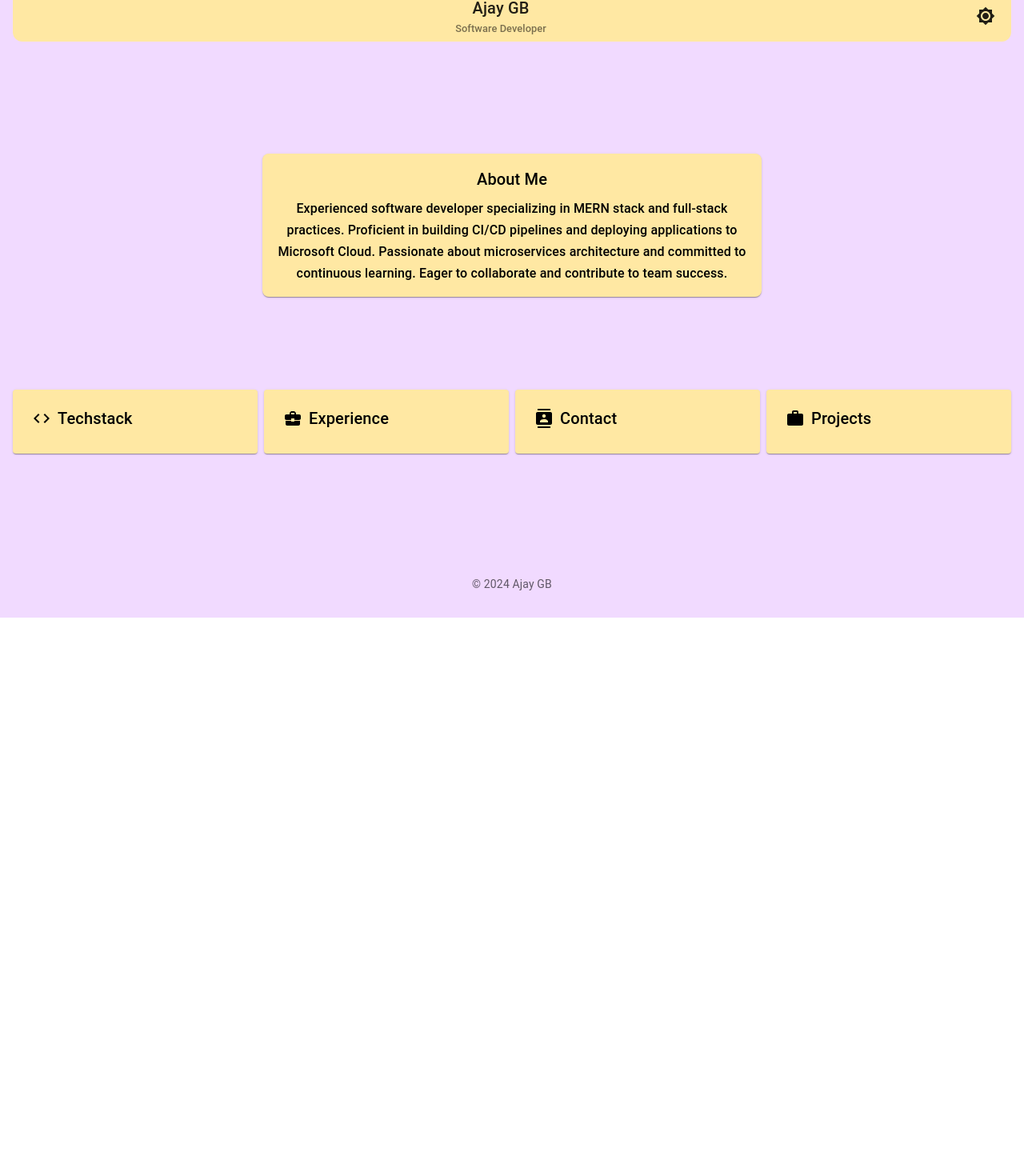
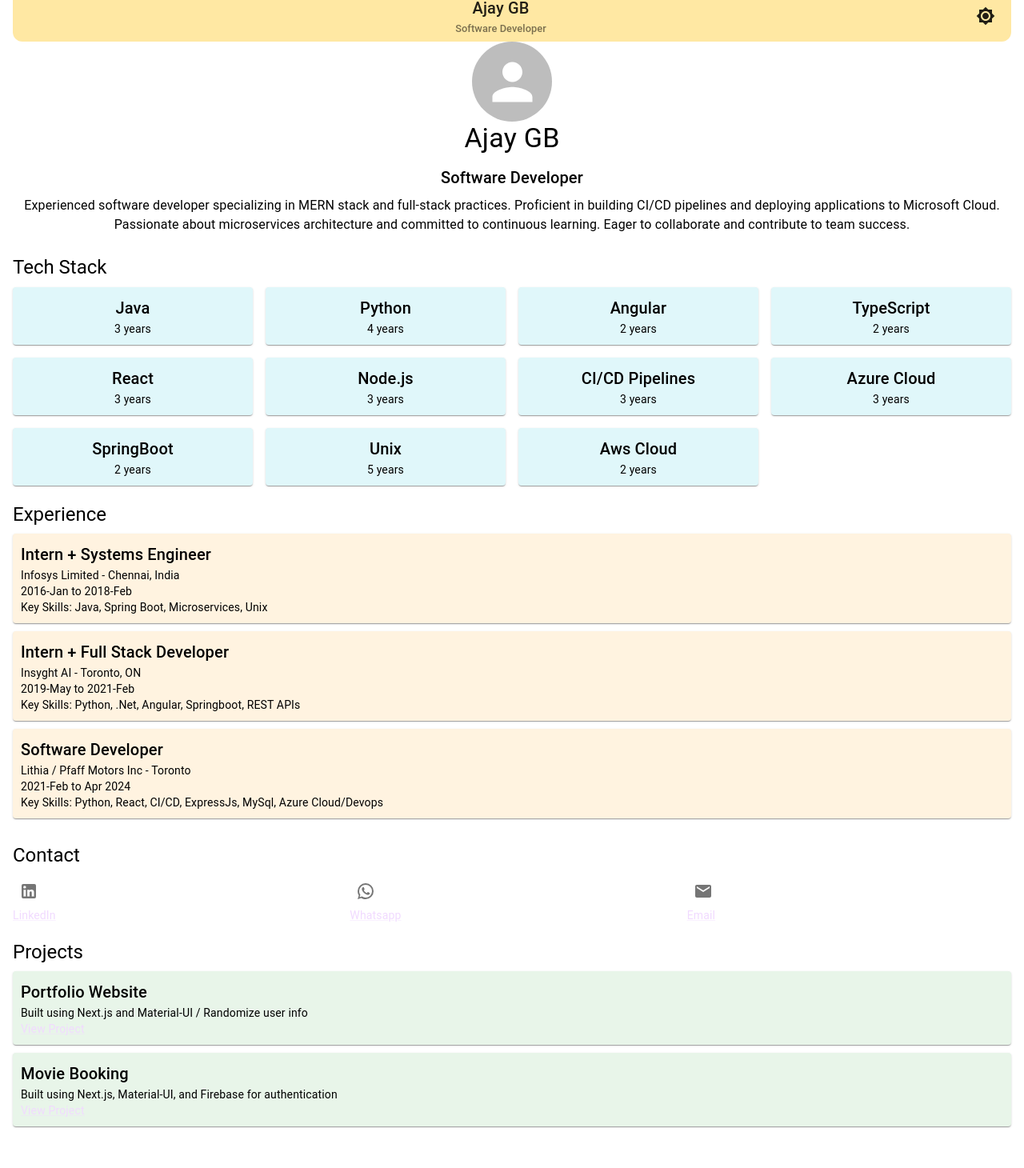
Before and after one commit to ajaygb01/nextjs-portfolio, a Next.js app: page / in a window 1280 px wide. Shown: the part 28-1488 px from the top of the page at 80% size. Before the commit the page ends 800 px from the top, so only its background shows below. Built offline with nearby package versions, Linux system fonts and the light colour scheme.

Commit message:
adding chnages in portfolio

```diff
--- a/app/component/portfolio/portfolioDisplay.tsx
+++ b/app/component/portfolio/portfolioDisplay.tsx
@@ -8,26 +8,14 @@ import {
     IconButton,
     Grid,
     Card,
-    CardContent,
     ThemeProvider,
-    useMediaQuery,
-    useTheme,
-    Dialog,
-    DialogTitle,
-    DialogContent,
-    DialogContentText,
+    Avatar,
+    Link,
 } from '@mui/material'
 import Brightness7Icon from '@mui/icons-material/Brightness7'
 import Brightness4Icon from '@mui/icons-material/Brightness4'
-import {
-    darkTheme,
-    getIcons,
-    icons,
-    lightTheme,
-} from '@/app/state/initialTheme'
+import { darkTheme, lightTheme } from '@/app/state/initialTheme'
 import { FormValues } from '@/app/state/initialState'
-import { get } from 'http'
-import { getSectionContent } from '../sectionGenerator/section'
 
 interface PortfolioDisplayProps {
     formProps: FormValues
@@ -43,23 +31,8 @@ const PortfolioDisplay: React.FC<PortfolioDisplayProps> = ({
     handleClose,
 }) => {
     const [darkMode, setDarkMode] = useState(false)
-    const [prevMode, setPrevMode] = useState(true)
-
-    const [open, setOpen] = useState<{ [key: string]: boolean }>({
-        techstack: false,
-        experience: false,
-        contact: false,
-        about: false,
-        projects: false,
-    })
-
-    const handleToggle = (section: string) => {
-        setOpen((prevOpen) => ({ ...prevOpen, [section]: !prevOpen[section] }))
-    }
 
     const theme = darkMode ? darkTheme : lightTheme
-
-    const sectionContent = getSectionContent(formProps, theme)
 
     return (
         <ThemeProvider theme={theme}>
@@ -71,7 +44,7 @@ const PortfolioDisplay: React.FC<PortfolioDisplayProps> = ({
                     flexDirection: 'column',
                     minHeight: height + 'vh',
                     justifyContent: 'space-between',
-                    backgroundColor: theme.palette.primary.main,
+                    backgroundColor: theme.palette.background.default,
                     color: theme.palette.text.primary,
                 }}
             >
@@ -92,7 +65,7 @@ const PortfolioDisplay: React.FC<PortfolioDisplayProps> = ({
                                 alignItems: 'center',
                             }}
                         >
-                            <Typography variant="h6" component="div" sx={{}}>
+                            <Typography variant="h6" component="div">
                                 {formProps.userInfo.name}
                             </Typography>
                             <Typography
@@ -109,14 +82,7 @@ const PortfolioDisplay: React.FC<PortfolioDisplayProps> = ({
                         <IconButton
                             edge="end"
                             color="inherit"
-                            onClick={() => {
-                                const newPrevMode =
-                                    theme.palette.mode === 'light'
-                                        ? true
-                                        : false
-                                setPrevMode(newPrevMode)
-                                setDarkMode(newPrevMode)
-                            }}
+                            onClick={() => setDarkMode(!darkMode)}
                             aria-label="mode"
                         >
                             {theme.palette.mode === 'light' ? (
@@ -127,159 +93,146 @@ const PortfolioDisplay: React.FC<PortfolioDisplayProps> = ({
                         </IconButton>
                     </Toolbar>
                 </AppBar>
-                {formProps.userInfo.bio && (
-                    <Box
-                        sx={{
-                            display: 'flex',
-                            justifyContent: 'center',
-                            mt: 3,
-                        }}
-                    >
-                        <Box
-                            sx={{
-                                p: 2,
-                                textAlign: 'center',
-                                width: { xs: '100%', md: '50%' },
-                                bgcolor: theme.palette.secondary.main,
-                                boxShadow: 1,
-                                borderRadius: 2,
-                            }}
-                        >
-                            <Typography
-                                variant="h6"
-                                component="div"
-                                gutterBottom
-                            >
-                                About Me
+                <Box sx={{ textAlign: 'center', marginBottom: '20px' }}>
+                    <Avatar
+                        alt={formProps.userInfo.name}
+                        src={formProps.profileImage}
+                        sx={{ width: 100, height: 100, margin: '0 auto' }}
+                    />
+                    <Typography variant="h4" gutterBottom>
+                        {formProps.userInfo.name}
                     </Typography>
-                            <Typography
-                                variant="subtitle1"
-                                component="div"
-                                sx={{
-                                    lineHeight: 1.7,
-                                    fontWeight: 'medium',
-                                }}
-                            >
+                    <Typography variant="h6" gutterBottom>
+                        {formProps.userInfo.title}
+                    </Typography>
+                    <Typography variant="body1" gutterBottom>
                         {formProps.userInfo.bio}
                     </Typography>
                 </Box>
-                    </Box>
-                )}
-                <Box
+
+                {formProps.isTechStack && (
+                    <Box sx={{ marginBottom: '20px' }}>
+                        <Typography variant="h5" gutterBottom>
+                            Tech Stack
+                        </Typography>
+                        <Grid container spacing={2}>
+                            {formProps.techStack.map((tech, index) => (
+                                <Grid item xs={6} sm={4} md={3} key={index}>
+                                    <Card
                                         sx={{
-                        marginBottom: '5px',
+                                            padding: '10px',
+                                            textAlign: 'center',
+                                            backgroundColor: '#e0f7fa',
                                         }}
                                     >
-                    {formProps.isTechStack ||
-                    formProps.isExperience ||
-                    formProps.isContact ||
-                    formProps.isProject ? (
-                        <Grid container spacing={1}>
-                            {Object.keys(getIcons(formProps)).map((section) => (
-                                <Grid item xs={12} sm={6} md={3} key={section}>
-                                    <Card
-                                        sx={{
-                                            backgroundColor:
-                                                theme.palette.secondary.main,
-                                        }}
-                                    >
-                                        <CardContent>
-                                            <Box
-                                                sx={{
-                                                    display: 'flex',
-                                                    flexDirection: 'row',
-                                                    alignItems: 'center',
-                                                }}
-                                                onClick={() =>
-                                                    handleToggle(section)
-                                                }
-                                            >
-                                                <IconButton
-                                                    sx={{
-                                                        color: theme.palette
-                                                            .text.primary,
-                                                    }}
-                                                >
-                                                    {
-                                                        icons[
-                                                            section as keyof typeof icons
-                                                        ]
-                                                    }
-                                                </IconButton>
-                                                <Typography
-                                                    variant="h6"
-                                                    component="div"
-                                                >
-                                                    {section
-                                                        .charAt(0)
-                                                        .toUpperCase() +
-                                                        section.slice(1)}
+                                        <Typography variant="h6">
+                                            {tech.language}
                                         </Typography>
-                                            </Box>
-                                            {open[section] && (
-                                                <Typography
-                                                    variant="body2"
-                                                    color="text.secondary"
-                                                    component="div"
-                                                >
-                                                    {
-                                                        sectionContent[
-                                                            section as keyof typeof sectionContent
-                                                        ]
-                                                    }
+                                        <Typography variant="body2">
+                                            {tech.year} years
                                         </Typography>
-                                            )}
-                                        </CardContent>
                                     </Card>
                                 </Grid>
                             ))}
                         </Grid>
-                    ) : (
-                        <></>
+                    </Box>
                 )}
-                </Box>
-                <Box
-                    component={'footer'}
+
+                {formProps.isExperience && (
+                    <Box sx={{ marginBottom: '20px' }}>
+                        <Typography variant="h5" gutterBottom>
+                            Experience
+                        </Typography>
+                        {formProps.experience.map((exp, index) => (
+                            <Card
+                                key={index}
                                 sx={{
-                        mt: 2,
-                        py: 2,
-                        borderRadius: 3,
-                        textAlign: 'center',
-                        position: 'relative',
+                                    padding: '10px',
+                                    marginBottom: '10px',
+                                    backgroundColor: '#fff3e0',
                                 }}
                             >
-                    <Typography variant="body2" color="text.secondary">
-                        ©{' '}
-                        {formProps.footer.year === 0
-                            ? new Date().getFullYear()
-                            : formProps.footer.year}{' '}
-                        {formProps.isUseUserInfo
-                            ? formProps.userInfo.name
-                            : formProps.footer.companyName}
+                                <Typography variant="h6">
+                                    {exp.position}
+                                </Typography>
+                                <Typography variant="body2">
+                                    {exp.company} - {exp.location}
+                                </Typography>
+                                <Typography variant="body2">
+                                    {exp.from} to {exp.to}
+                                </Typography>
+                                <Typography variant="body2">
+                                    Key Skills: {exp.keySkills.join(', ')}
+                                </Typography>
+                            </Card>
+                        ))}
+                    </Box>
+                )}
+
+                {formProps.isContact && (
+                    <Box sx={{ marginBottom: '20px' }}>
+                        <Typography variant="h5" gutterBottom>
+                            Contact
+                        </Typography>
+                        <Grid container spacing={2}>
+                            {formProps.contact.map((contact, index) => (
+                                <Grid item xs={4} key={index}>
+                                    <Link
+                                        href={contact.link}
+                                        target="_blank"
+                                        rel="noopener"
+                                    >
+                                        <IconButton>{contact.icon}</IconButton>
+                                        <Typography variant="body2">
+                                            {contact.app}
+                                        </Typography>
+                                    </Link>
+                                </Grid>
+                            ))}
+                        </Grid>
+                    </Box>
+                )}
+
+                {formProps.isProject && (
+                    <Box sx={{ marginBottom: '20px' }}>
+                        <Typography variant="h5" gutterBottom>
+                            Projects
+                        </Typography>
+                        {formProps.projects.map((project, index) => (
+                            <Card
+                                key={index}
+                                sx={{
+                                    padding: '10px',
+                                    marginBottom: '10px',
+                                    backgroundColor: '#e8f5e9',
+                                }}
+                            >
+                                <Typography variant="h6">
+                                    {project.name}
+                                </Typography>
+                                <Typography variant="body2">
+                                    {project.description}
+                                </Typography>
+                                <Link
+                                    href={project.link}
+                                    target="_blank"
+                                    rel="noopener"
+                                >
+                                    <Typography variant="body2" color="primary">
+                                        View Project
+                                    </Typography>
+                                </Link>
+                            </Card>
+                        ))}
+                    </Box>
+                )}
+
+                <Box sx={{ textAlign: 'center', marginTop: '20px' }}>
+                    <Typography variant="body2">
+                        &copy; {formProps.footer.year}{' '}
+                        {formProps.footer.companyName}
                     </Typography>
                 </Box>
-                {isModal && (
-                    <Dialog open={isModal} onClose={handleClose}>
-                        <DialogTitle>Under construction</DialogTitle>
-                        <DialogContent>
-                            <DialogContentText>
-                                The following features are working:
-                            </DialogContentText>
-                            <DialogContentText component="div">
-                                <ul>
-                                    <li>Forms</li>
-                                    <li>Display badge</li>
-                                    <li>Design builder view</li>
-                                    <li>Function inside design builder</li>
-                                    <li>Theme switch</li>
-                                </ul>
-                            </DialogContentText>
-                            <DialogContentText>
-                                Press outside the dialog to close it.
-                            </DialogContentText>
-                        </DialogContent>
-                    </Dialog>
-                )}
             </Box>
         </ThemeProvider>
     )
--- a/pages/index.tsx
+++ b/pages/index.tsx
@@ -1,13 +1,12 @@
 'use client'
 import React, { useState } from 'react'
-
 import LinkedInIcon from '@mui/icons-material/LinkedIn'
 import ChatIcon from '@mui/icons-material/WhatsApp'
 import EmailIcon from '@mui/icons-material/Email'
 import PortfolioDisplay from '@/app/component/portfolio/portfolioDisplay'
+
 import { FormValues } from '@/app/state/initialState'
 
-export default function Index() {
 const formValues: FormValues = {
     userInfo: {
         name: 'Ajay GB',
@@ -47,13 +46,7 @@ export default function Index() {
             company: 'Insyght AI',
             location: 'Toronto, ON',
             position: 'Intern + Full Stack Developer',
-                keySkills: [
-                    'Python',
-                    '.Net',
-                    'Angular',
-                    'Springboot',
-                    'REST APIs',
-                ],
+            keySkills: ['Python', '.Net', 'Angular', 'Springboot', 'REST APIs'],
         },
         {
             from: '2021-Feb',
@@ -109,5 +102,6 @@ export default function Index() {
     footer: { year: new Date().getFullYear(), companyName: 'Ajay GB' },
 }
 
+export default function Index() {
     return <PortfolioDisplay formProps={formValues} />
 }
```
Lines whose indentation alone changed are shown as unchanged.
